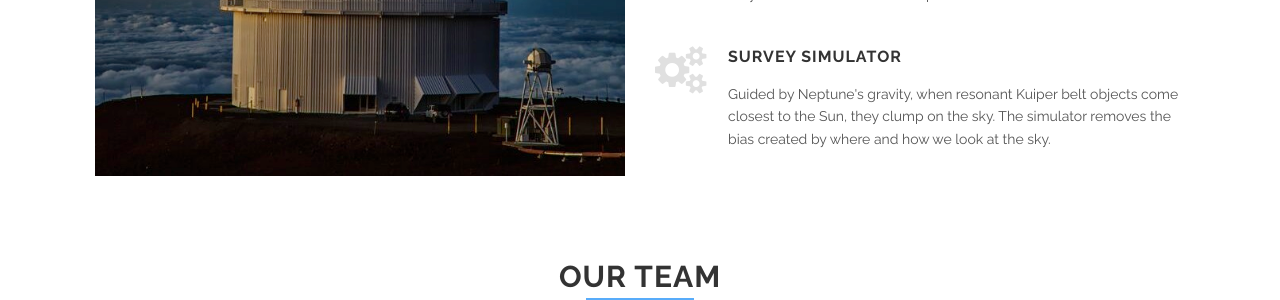
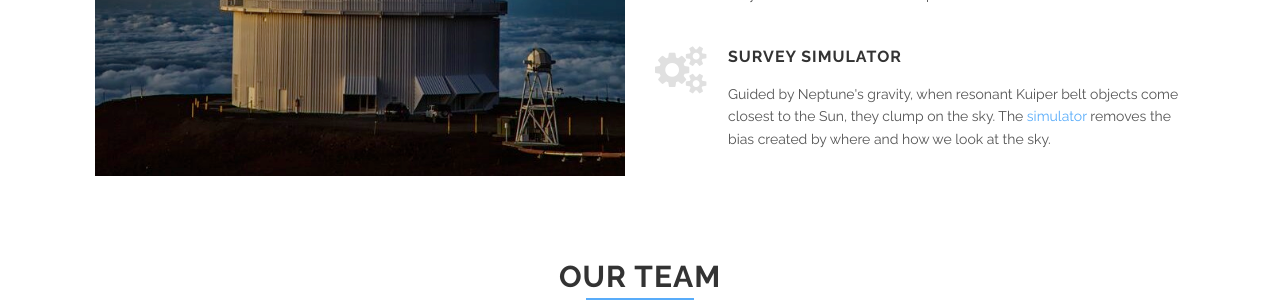
Before and after one commit to placerda-qub/ossos.github.io, a Jekyll site: the page built from index.html, in a window 1280 px wide and 900 px high, scrolled down 1683 px. Shown: the part 174-474 px from the top of the window. Built offline with Jekyll 4.4.1, drawn with Linux system fonts in a browser that asks for light colours.

Commit message:
Fixed the external-link nav issue in the top bar.

```diff
--- a/_includes/header.html
+++ b/_includes/header.html
@@ -26,9 +26,15 @@
               <a href="{{site.url}}/{{ item.path }}">{{ item.name }}</a>
               <ul class='dropdown'>
                 {% for child in item.children %}
-                  <li>
-                    <a href="{{site.url}}/{{ child.path }}">{{ child.name }}</a>
-                  </li>
+                  {% if child.path %}
+                    <li>
+                      <a href="{{site.url}}/{{ child.path }}">{{ child.name }}</a>
+                    </li>
+                  {% else %}
+                    <li>
+                      <a href="{{ child.url }}">{{ child.name }}</a>
+                    </li>
+                  {% endif %}
                 {% endfor %}
               </ul>
             </li>
--- a/index.html
+++ b/index.html
@@ -101,7 +101,7 @@
     desc: Cadence and astrometry together let us accurately determine the orbits of these distant worlds in only two years of observing, less than 1% of the time it takes them to orbit the Sun. We can then classify if they are in resonances with Neptune.
   - icon: cogs
     title: Survey simulator
-    desc: Guided by Neptune's gravity, when resonant Kuiper belt objects come closest to the Sun, they clump on the sky. The simulator removes the bias created by where and how we look at the sky.
+    desc: Guided by Neptune's gravity, when resonant Kuiper belt objects come closest to the Sun, they clump on the sky. The <a href="simulator.html">simulator</a> removes the bias created by where and how we look at the sky.
 
 milestones:
   - icon: folder-open
```
